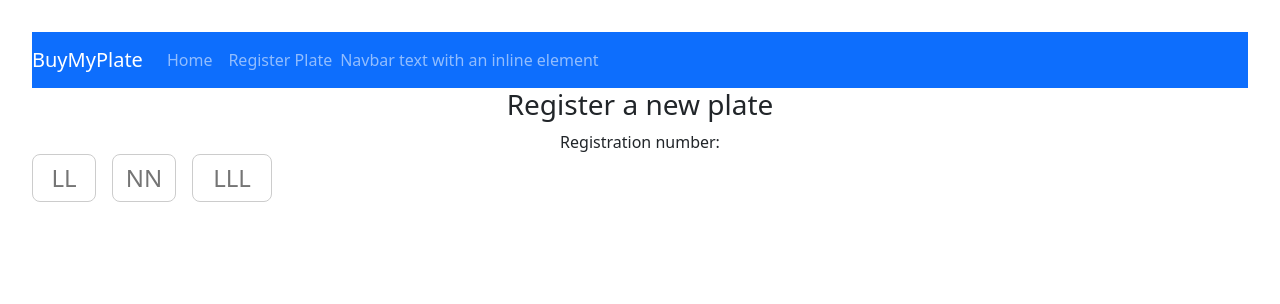
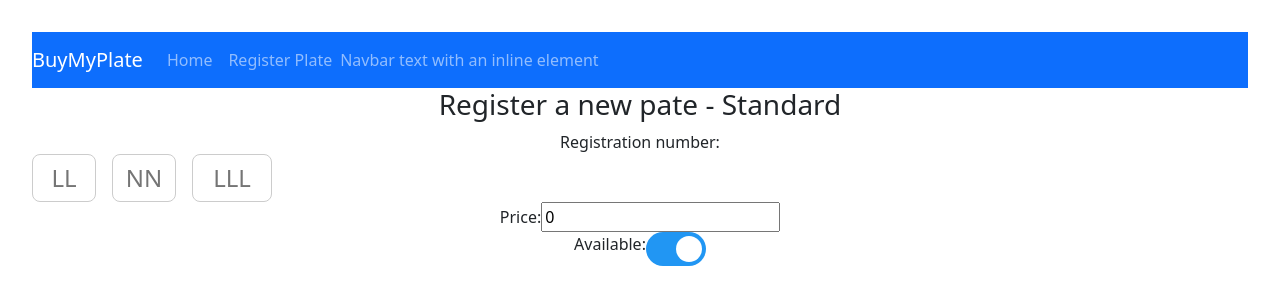
Before and after one commit to pockche123/buymyplate-client, a React (Vite) app: page /register-plate in a window 1280 px wide. Shown: the top 304 px of the page. Built offline with nearby package versions, Linux system fonts and the light colour scheme.

Commit message:
create validation for reg and add checkbox

```diff
--- /dev/null
+++ b/src/assets/button.css
@@ -0,0 +1,62 @@
+/* The switch - the box around the slider */
+.switch {
+    position: relative;
+    display: inline-block;
+    width: 60px;
+    height: 34px;
+  }
+
+  /* Hide default HTML checkbox */
+  .switch input {
+    opacity: 0;
+    width: 0;
+    height: 0;
+  }
+
+  /* The slider */
+  .slider {
+    position: absolute;
+    cursor: pointer;
+    top: 0;
+    left: 0;
+    right: 0;
+    bottom: 0;
+    background-color: #ccc;
+    -webkit-transition: .4s;
+    transition: .4s;
+  }
+
+  .slider:before {
+    position: absolute;
+    content: "";
+    height: 26px;
+    width: 26px;
+    left: 4px;
+    bottom: 4px;
+    background-color: white;
+    -webkit-transition: .4s;
+    transition: .4s;
+  }
+
+  input:checked + .slider {
+    background-color: #2196F3;
+  }
+
+  input:focus + .slider {
+    box-shadow: 0 0 1px #2196F3;
+  }
+
+  input:checked + .slider:before {
+    -webkit-transform: translateX(26px);
+    -ms-transform: translateX(26px);
+    transform: translateX(26px);
+  }
+
+  /* Rounded sliders */
+  .slider.round {
+    border-radius: 34px;
+  }
+
+  .slider.round:before {
+    border-radius: 50%;
+  }
--- a/src/pages/RegisterPlatePage.jsx
+++ b/src/pages/RegisterPlatePage.jsx
@@ -1,25 +1,65 @@
 import React from 'react'
 import StandardRegPlateInput from '../components/StandardRegPlateInput';
 import { useRef, useState } from 'react';
-
+import '../assets/button.css'
 
 
 
 const RegisterPlatePage = () => {
     const [values, setValues] = useState(['', '', '']);
     const [errors, setErrors] = useState([false, false, false]);
+    const regplateProps = {values, setValues, errors, setErrors}
+    const [price, setPrice] = useState(0)
+    const [available, setAvailable] = useState(true)
+    let strErrMessage = "Letters only accepted"
+    let numErrMessage = "Numbers only accepted"
 
-    const regplateProps = {values, setValues, errors, setErrors}
+
+    const renderErrors = () => {
+      if (!errors.some(err => err)) return null;
+
+      return (
+        <>
+          <h3>Error Found:</h3>
+          {errors[1] ? (
+            <li>{numErrMessage}</li>
+          ) : (
+            <li>{strErrMessage}</li>
+          )}
+        </>
+      );
+    };
+
+
 
 
   return(
+    <>
+
+     <h3>Register a new pate - Standard</h3>
+
+      {renderErrors()}
+
     <form>
-    <h3>Register a new plate</h3>
     <div className = "form-group">
     <label className = "inline">Registration number:</label>
     <StandardRegPlateInput props={regplateProps}/>
     </div>
+    <div className ="form-group">
+      <label htmlFor="plate-price">Price:</label>
+      <input name="plate-price" type="text" value={price} onChange={(e) => setPrice(e.target.value)} />
+    </div>
+    <div className="form-group">
+      <label htmlFor="">Available: </label>
+    <label className="switch">
+          <input type="checkbox" checked={available} onChange={(e) =>setAvailable(e.target.checked)}/>
+            <span className="slider round"></span>
+          </label>
+    </div>
+
+
     </form>
+    </>
   )
 
 }
```
